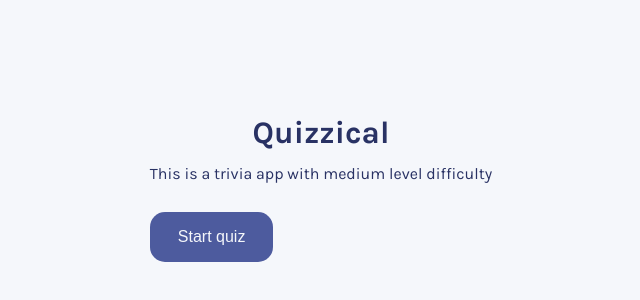
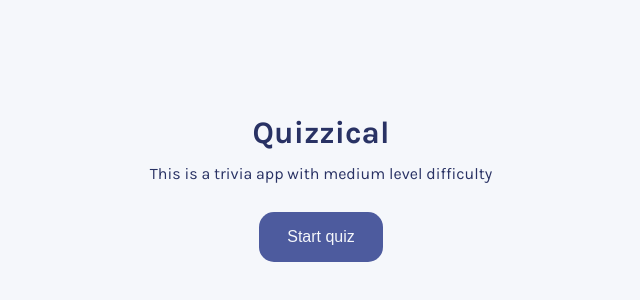
Before and after one commit to Qayyax/quizical-app, a React (Vite) app: page / in a window 1280 px wide. Shown: the part 212-512 px from the top of the page, without its empty margins (319-959 px from the left). Built offline with nearby package versions, Linux system fonts and the light colour scheme.

Commit message:
changed alignself

```diff
--- a/src/index.css
+++ b/src/index.css
@@ -75,10 +75,6 @@ button:focus{
   overflow-x: hidden;
 }
 
-.start-btn {
-  align-self: center;
-}
-
 .questions {
   border-bottom: 0.79px solid #DBDEF0;
 }
@@ -141,8 +137,4 @@ h2 {
     column-gap: 0.794375em;
     flex-direction: row;
   }
-
-  .start-btn {
-    align-self: start;
-  }
 }
```
